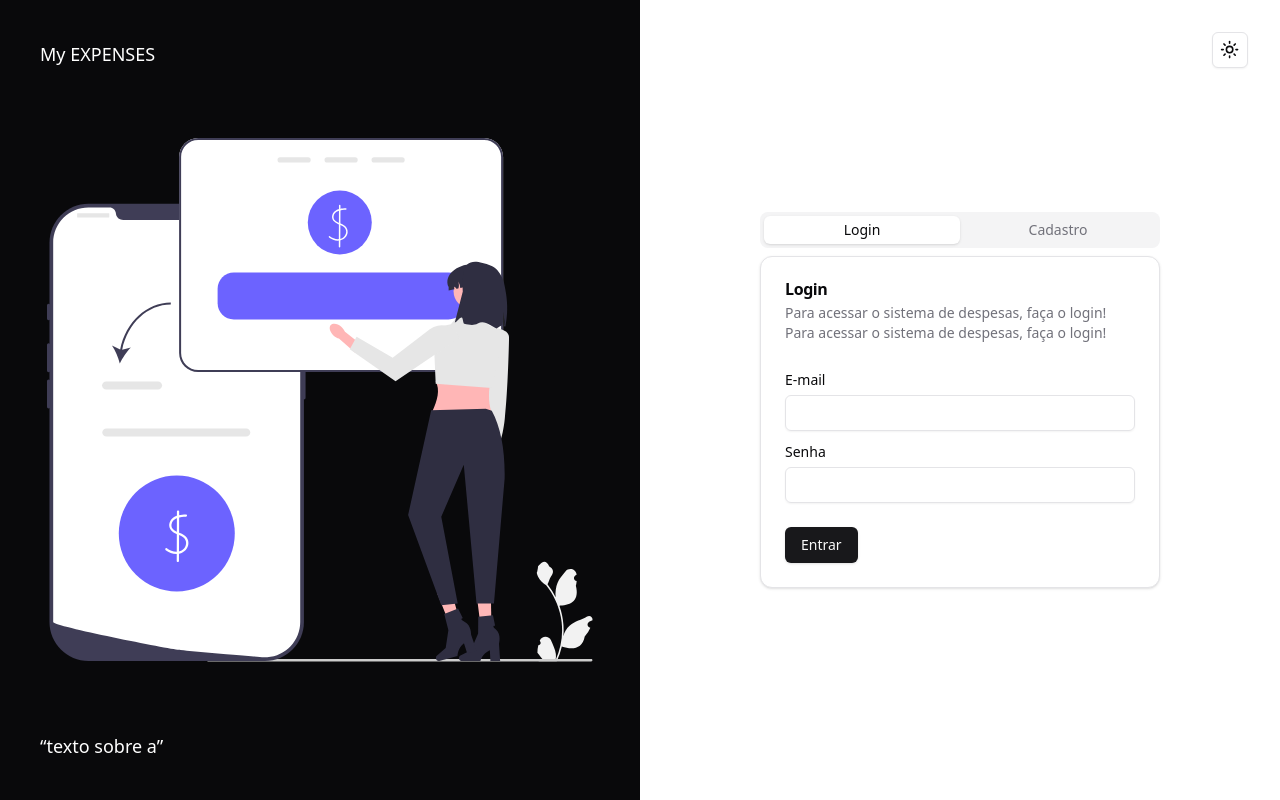
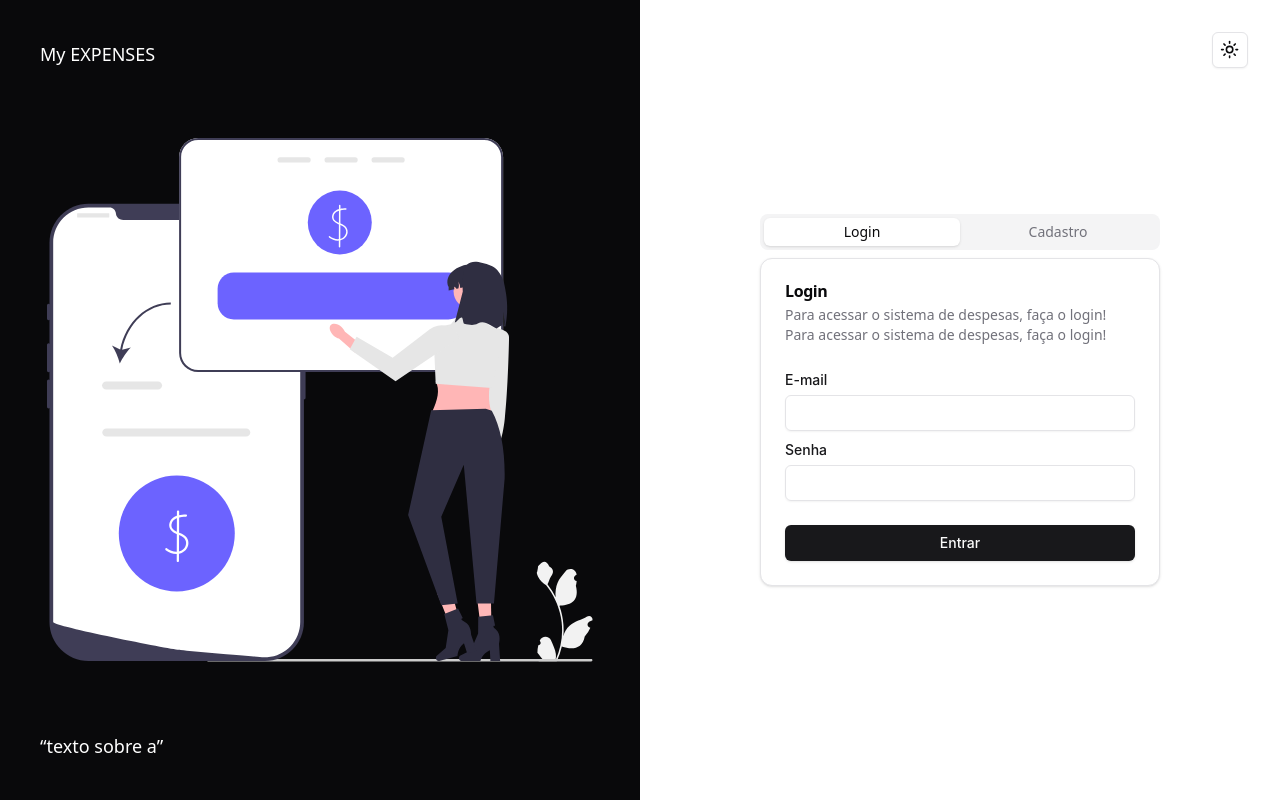
Before and after one commit to maycon-mdrs/my-expenses, a React (Vite) app: page /login in a window 1280 px wide. Built offline with nearby package versions, Linux system fonts and the light colour scheme; some icons are missing.

Commit message:
update: formulário de login e cadastro

```diff
--- a/src/components/Login/LoginForms.tsx
+++ b/src/components/Login/LoginForms.tsx
@@ -11,10 +11,25 @@ import { Input } from "@/components/ui/input"
 import { Label } from "@/components/ui/label"
 import { PasswordInput } from "@/components/ui/password-input"
 import { useState } from "react"
-import { TransferMoney } from "@/components/unDraw/TransferMoney"
+import { Form, Spin } from "antd"
+import { LoadingOutlined } from '@ant-design/icons';
+
 
 export function LoginForms() {
     const [password, setPassword] = useState("")
+    const [loading, setLoading] = useState(false)
+
+    const loadingIcon = <LoadingOutlined style={{ fontSize: 24 }} spin />;
+
+    async function onFinish(values: { email: string, password: string }) {
+        setLoading(true)
+        console.log('Success:', values);
+        setLoading(false)
+    };
+
+    const onFinishFailed = (errorInfo: any) => {
+        console.log('Failed:', errorInfo);
+    };
 
     return (
         <Card>
@@ -24,11 +39,46 @@ export function LoginForms() {
                     Para acessar o sistema de despesas, faça o login! Para acessar o sistema de despesas, faça o login!
                 </CardDescription>
             </CardHeader>
+            <Form
+                name="login-form"
+                onFinish={onFinish}
+                onFinishFailed={onFinishFailed}
+            >
                 <CardContent className="space-y-2">
+
+                    {/* EMAIL */}
+                    <Form.Item
+                        name="email-login"
+                        rules={[
+                            {
+                                type: 'email',
+                                message: 'Por favor, inserir um e-mail válido!'
+                            },
+                            {
+                                required: true,
+                                message: 'Por favor, inserir seu e-mail!'
+                            }
+                        ]}
+                        validateTrigger="onBlur"
+                        className="text-primary m-0"
+                    >
                         <div className="space-y-1">
                             <Label htmlFor="email-login">E-mail</Label>
                             <Input id="email-login" />
                         </div>
+                    </Form.Item>
+
+                    {/* SENHA */}
+                    <Form.Item
+                        name="password"
+                        rules={[
+                            {
+                                required: true,
+                                message: 'Por favor, inserir sua senha!'
+                            }
+                        ]}
+                        className="text-primary"
+                    >
                         <div className="space-y-1">
                             <Label htmlFor="password">Senha</Label>
                             <PasswordInput
@@ -37,10 +87,15 @@ export function LoginForms() {
                                 onChange={(e) => setPassword(e.target.value)}
                             />
                         </div>
+                    </Form.Item>
                 </CardContent>
+
                 <CardFooter>
-                <Button>Entrar</Button>
+                    <Button type="submit" className="w-full" >
+                        {loading ? loadingIcon : 'Entrar'}
+                    </Button>
                 </CardFooter>
+            </Form>
         </Card>
     );
 }
--- a/src/components/Login/RegisterForms.tsx
+++ b/src/components/Login/RegisterForms.tsx
@@ -11,10 +11,23 @@ import { Input } from "@/components/ui/input"
 import { Label } from "@/components/ui/label"
 import { PasswordInput } from "@/components/ui/password-input"
 import { useState } from "react"
+import { Form } from "antd"
+import { LoadingOutlined } from '@ant-design/icons';
 
 export function RegisterForms() {
     const [password, setPassword] = useState("")
     const [confirmPassword, setConfirmPassword] = useState("")
+    const [loading, setLoading] = useState(false)
+
+    const loadingIcon = <LoadingOutlined style={{ fontSize: 24 }} spin />;
+
+    async function onFinish(values: { name: string, email: string, password: string }) {
+        console.log('Success:', values);
+    };
+
+    const onFinishFailed = (errorInfo: any) => {
+        console.log('Failed:', errorInfo);
+    };
 
     return (
         <Card>
@@ -24,33 +37,115 @@ export function RegisterForms() {
                     Para acessar o sistema de desdesas, caso não tenha login, faça o já seu cadastro!
                 </CardDescription>
             </CardHeader>
+            <Form
+                name="register-form"
+                onFinish={onFinish}
+                onFinishFailed={onFinishFailed}
+            >
                 <CardContent className="space-y-2">
+                    {/* NOME */}
+                    <Form.Item
+                        name="name"
+                        rules={[
+                            {
+                                required: true,
+                                message: 'Por favor, inserir seu nome!'
+                            }
+                        ]}
+                        className="text-primary m-0"
+                    >
                         <div className="space-y-1">
                             <Label htmlFor="name">Nome</Label>
                             <Input id="name" />
                         </div>
+                    </Form.Item>
+
+                    {/* EMAIL */}
+                    <Form.Item
+                        name="email"
+                        rules={[
+                            {
+                                type: 'email',
+                                message: 'Por favor, inserir um e-mail válido!'
+                            },
+                            {
+                                required: true,
+                                message: 'Por favor, inserir seu e-mail!'
+                            }
+                        ]}
+                        validateTrigger="onBlur"
+                        className="text-primary"
+                    >
                         <div className="space-y-1">
                             <Label htmlFor="email">E-mail</Label>
                             <Input id="email" />
                         </div>
+                    </Form.Item>
+
+                    {/* SENHA */}
+                    <Form.Item
+                        name="password"
+                        hasFeedback
+                        rules={[
+                            {
+                                required: true,
+                                message: 'Por favor, inserir uma senha!',
+                            },
+                            {
+                                min: 3,
+                                message: 'A senha deve conter no mínimo 3 caracteres!',
+                            }
+                        ]}
+                        className="text-primary"
+                    >
                         <div className="space-y-1">
                             <Label htmlFor="password">Senha</Label>
                             <PasswordInput
                                 id="password"
                                 value={password}
                                 onChange={(e) => setPassword(e.target.value)}
-                    />                       </div>
+                            />
+                        </div>
+                    </Form.Item>
+
+                    {/* CONFIRMAR SENHA */}
+                    <Form.Item
+                        name="confirm"
+                        dependencies={['password']}
+                        hasFeedback
+                        rules={[
+                            {
+                                required: true,
+                                message: 'Confirme sua senha!',
+                            },
+                            ({ getFieldValue }) => ({
+                                validator(_, value) {
+                                    if (!value || getFieldValue('password') === value) {
+                                        return Promise.resolve();
+                                    }
+                                    return Promise.reject(new Error('Por favor, verifique novamente. As senhas digitadas não coincidem!'));
+                                },
+                            }),
+                        ]}
+                        className="text-primary"
+                    >
                         <div className="space-y-1">
                             <Label htmlFor="confirm">Confrimar senha</Label>
                             <PasswordInput
                                 id="confirm"
                                 value={confirmPassword}
                                 onChange={(e) => setConfirmPassword(e.target.value)}
-                    />                      </div>
+                            />
+                        </div>
+                    </Form.Item>
                 </CardContent>
+
                 <CardFooter>
-                <Button>Cadastrar</Button>
+                    <Button type="submit" className="w-full">
+                        {loading ? loadingIcon : 'Cadastrar'}
+                    </Button>
                 </CardFooter>
+            </Form>
         </Card>
     );
 }
```
Lines whose indentation alone changed are shown as unchanged.
